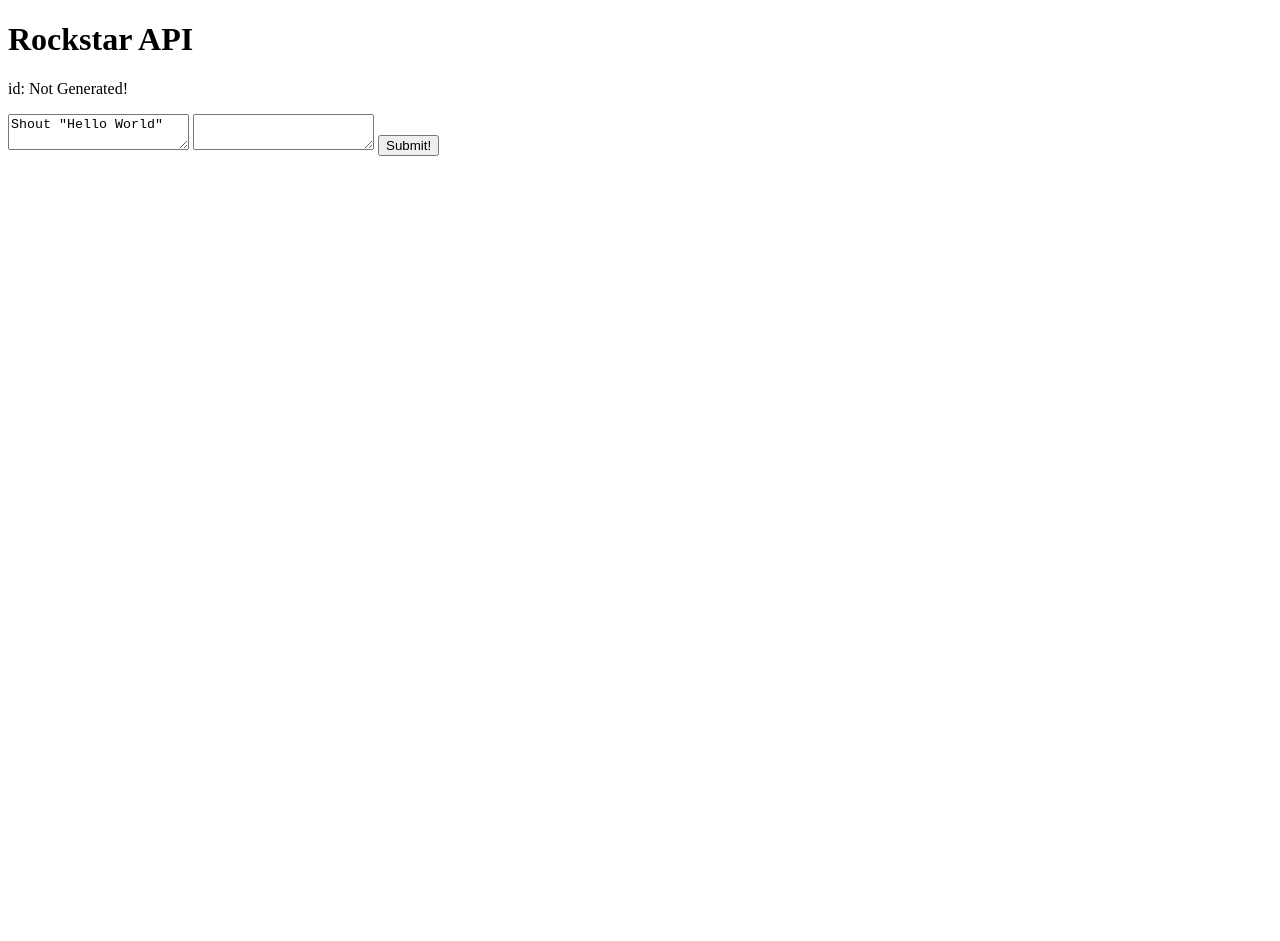
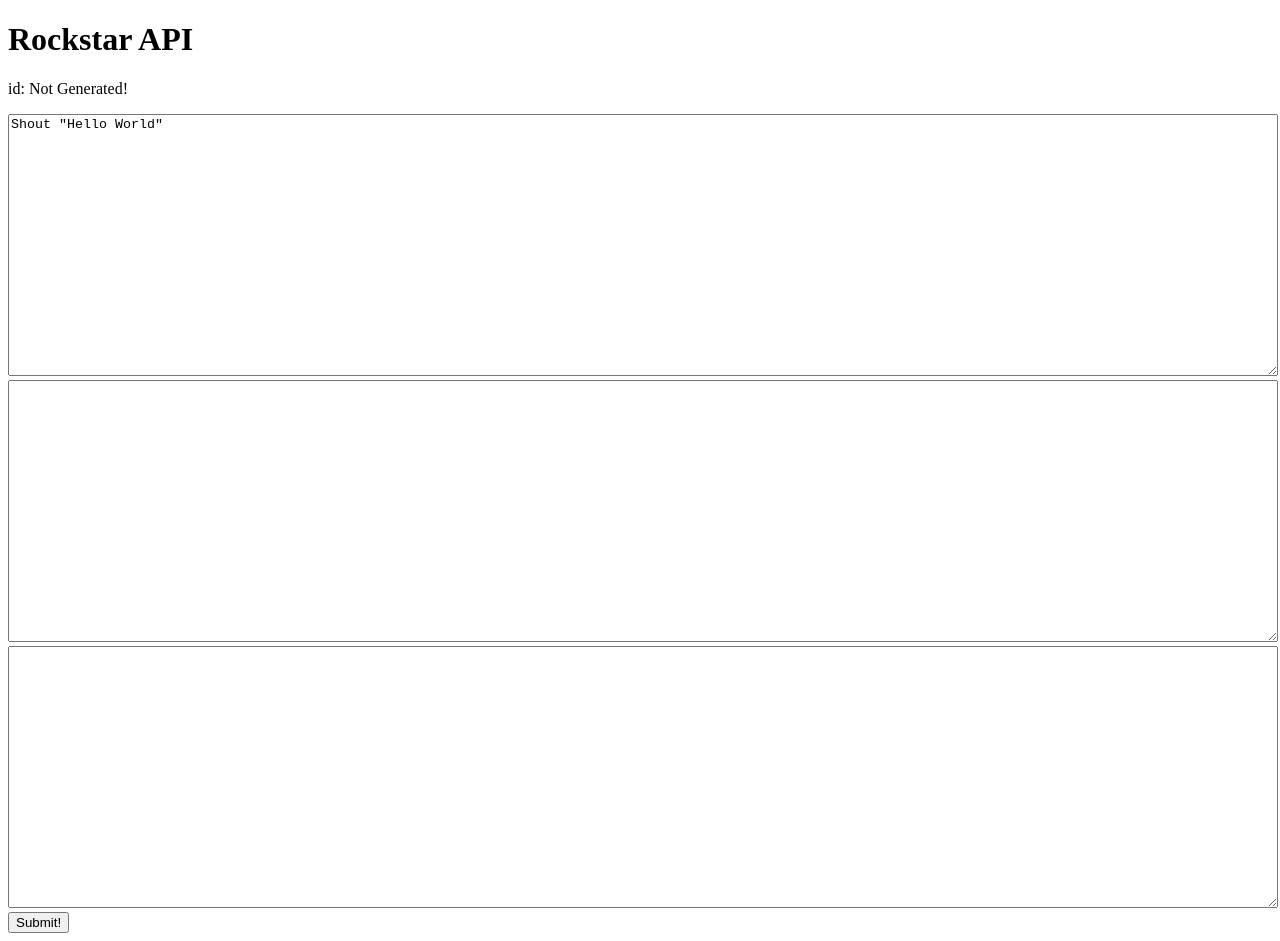
Before and after one commit to UTCSheffield/rockstarapi, a website: page ide/ide.html in a window 1280 px wide. Before the commit the page ends 800 px from the top, so only its background shows below. Drawn offline with Linux system fonts and the light colour scheme.

Commit message:
Pending changes exported from your codespace

```diff
--- a/ide/ide.html
+++ b/ide/ide.html
@@ -2,6 +2,12 @@
 <html>
     <head>
         <title>Rockstar API</title>
+        <style>
+            textarea {
+                width: 100%;
+                height: 20vw;
+              }
+        </style>
     </head>
     <body>
         <h1>Rockstar API</h1>
@@ -11,6 +17,7 @@
         <div hidden id="internalID"></div>
         <textarea id="inputField">Shout "Hello World"</textarea>
         <textarea id="outputField" readonly></textarea>
+        <textarea id="logField" readonly></textarea>
         <button onclick="submit()">Submit!</button>
         <script>
             function submit() {
@@ -43,6 +50,7 @@
                 }
             }
             function afterFetchFlow(res) {
+                console.log("res", res)
                 document.getElementById("internalID").textContent = String(res.id)
                 document.getElementById("idField").textContent = String(res.id)
                 var output;
@@ -53,7 +61,9 @@
                         output = `${output}\n${val}`
                     }
                 })
+
                 document.getElementById("outputField").textContent = String(output)
+                document.getElementById("logField").textContent = String(JSON.stringify(res.log,null,2))
             }
         </script>
     </body>
```
